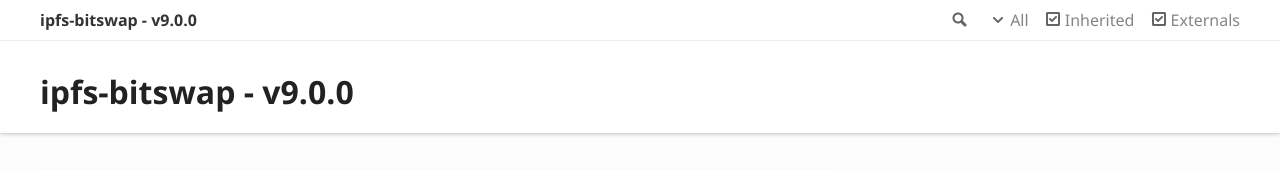
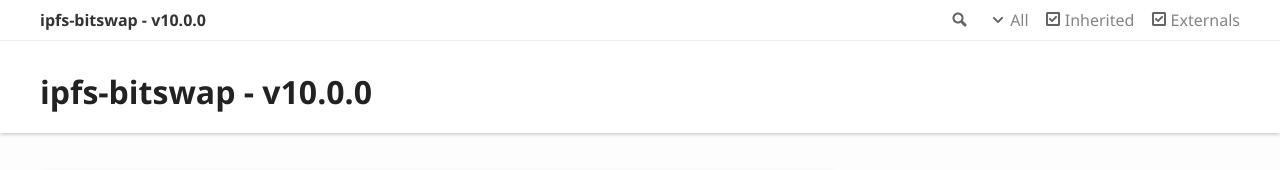
Before and after one commit to ipfs/js-ipfs-bitswap, a plain HTML site: page index.html in a window 1280 px wide. Shown: the top 170 px of the page. Drawn offline with Linux system fonts and the light colour scheme.

Commit message:
chore: update documentation

```diff
--- a/index.html
+++ b/index.html
@@ -3,8 +3,8 @@
 <head>
 	<meta charset="utf-8">
 	<meta http-equiv="X-UA-Compatible" content="IE=edge">
-	<title>ipfs-bitswap - v9.0.0</title>
-	<meta name="description" content="Documentation for ipfs-bitswap - v9.0.0">
+	<title>ipfs-bitswap - v10.0.0</title>
+	<meta name="description" content="Documentation for ipfs-bitswap - v10.0.0">
 	<meta name="viewport" content="width=device-width, initial-scale=1">
 	<link rel="stylesheet" href="assets/css/main.css">
 	<script async src="assets/js/search.js" id="search-script"></script>
@@ -23,7 +23,7 @@
 						<li class="state loading">Preparing search index...</li>
 						<li class="state failure">The search index is not available</li>
 					</ul>
-					<a href="index.html" class="title">ipfs-bitswap - v9.0.0</a>
+					<a href="index.html" class="title">ipfs-bitswap - v10.0.0</a>
 				</div>
 				<div class="table-cell" id="tsd-widgets">
 					<div id="tsd-filter">
@@ -50,7 +50,7 @@
 	</div>
 	<div class="tsd-page-title">
 		<div class="container">
-			<h1>ipfs-bitswap - v9.0.0</h1>
+			<h1>ipfs-bitswap - v10.0.0</h1>
 		</div>
 	</div>
 </header>
```
Also changed, not shown: modules.html (+4 -4 lines).
